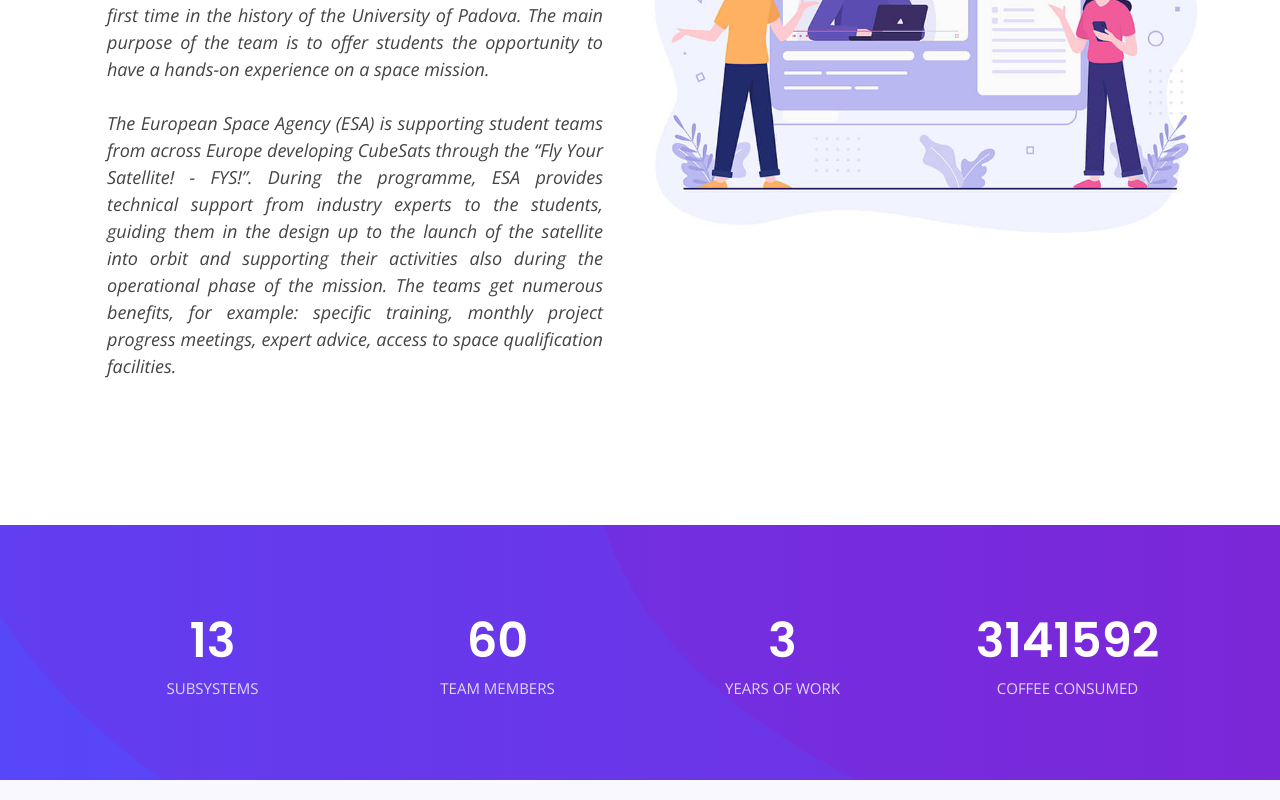
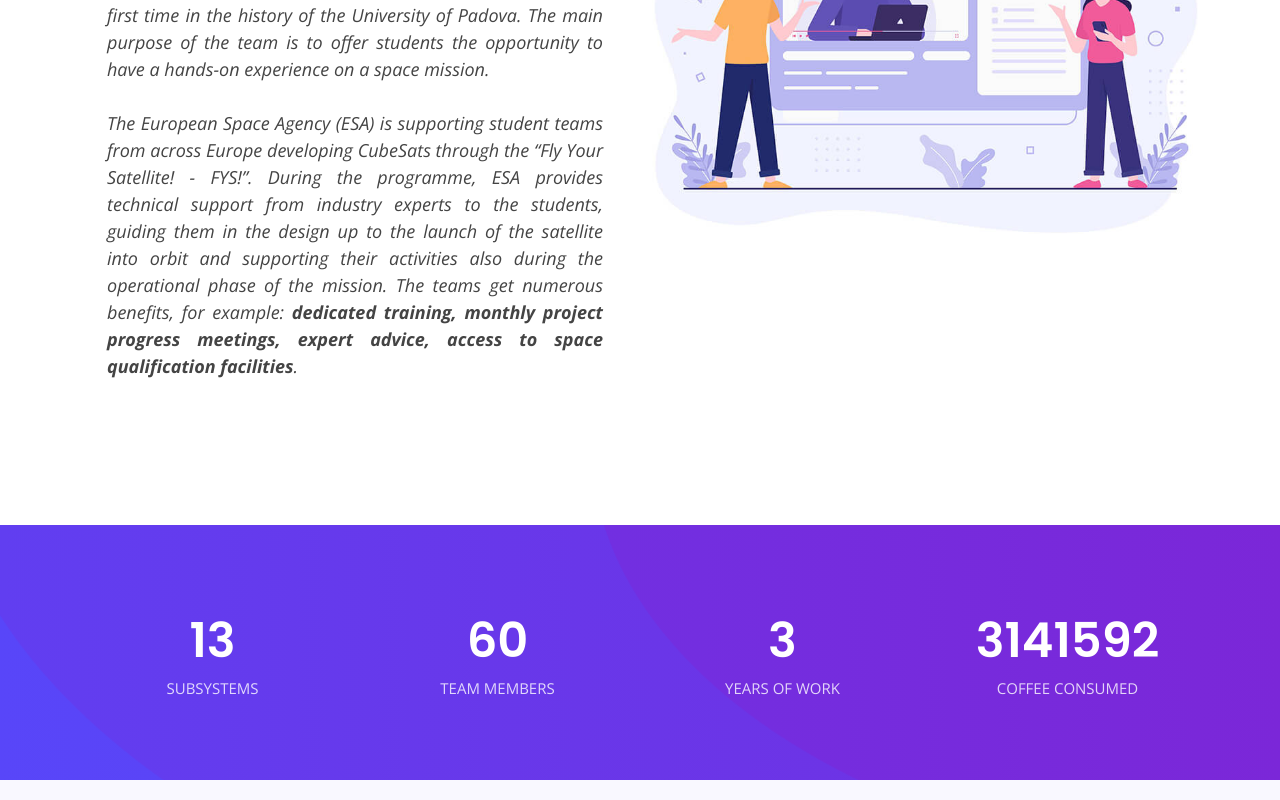
Before and after one commit to XaBerr/fly-your-satellite-quantum-payload-website, a plain HTML site: page index.html in a window 1280 px wide. Shown: the part 1043-1843 px from the top of the page. Drawn offline with nearby package versions, Linux system fonts and the light colour scheme.

Commit message:
Bold the ESA benefit

```diff
--- a/index.html
+++ b/index.html
@@ -120,8 +120,8 @@
               the “Fly Your Satellite! - FYS!”. During the programme, ESA provides technical support from industry
               experts to the students, guiding them in the design up to the launch of the satellite into orbit and
               supporting their activities also during the operational phase of the mission. The teams get numerous
-              benefits, for example: specific training, monthly project progress meetings, expert advice, access to
-              space qualification facilities.
+              benefits, for example: <b>dedicated training, monthly project progress meetings, expert advice, access to
+                space qualification facilities</b>.
             </p>
             <!-- <ul>
               <li><i class="bi bi-check-circle"></i> Ullamco laboris nisi ut aliquip ex ea commodo consequat.</li>
```
